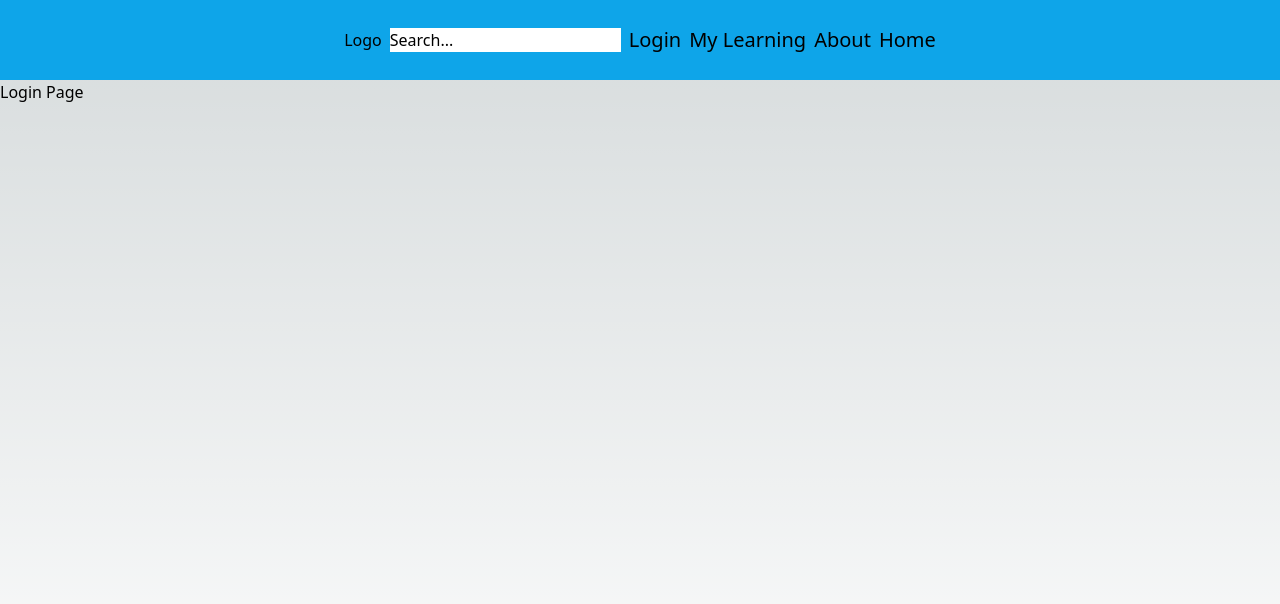
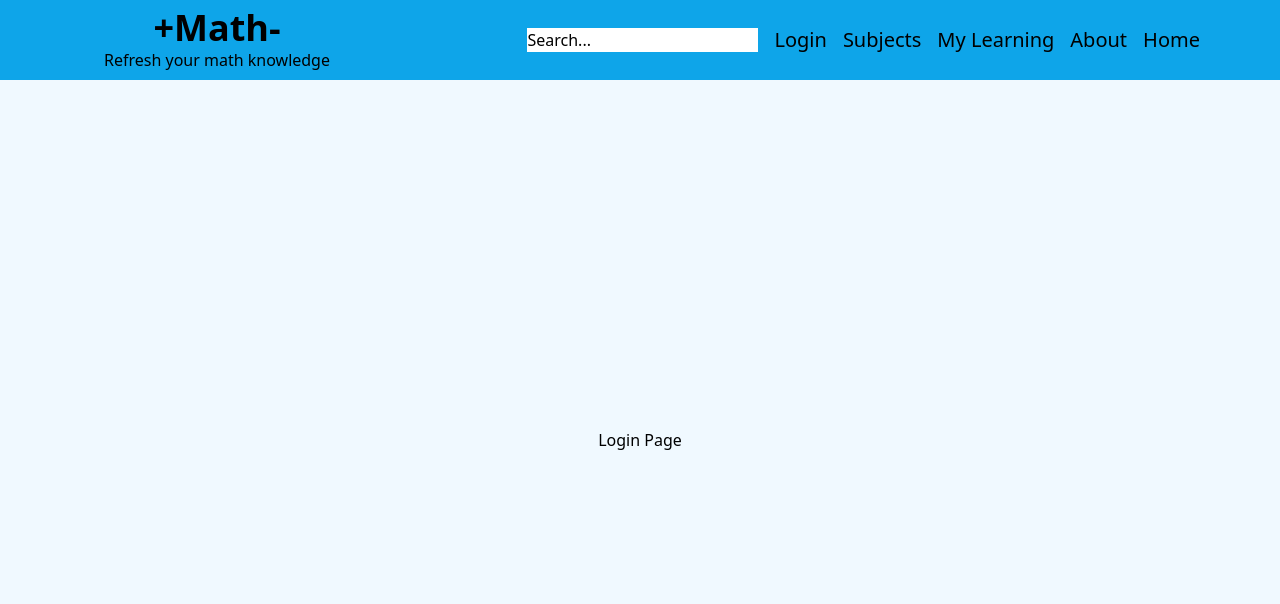
Before and after one commit to MartinPettersen/math-tutorial-site, a Next.js app: page /login in a window 1280 px wide. Shown: the top 604 px of the page. Built offline with nearby package versions, Linux system fonts and the light colour scheme.

Commit message:
add logo

```diff
--- a/app/login/page.tsx
+++ b/app/login/page.tsx
@@ -2,7 +2,7 @@ import React from 'react'
 
 function page() {
   return (
-    <div>Login Page</div>
+    <div className='flex justify-center items-center bg-sky-50 h-[90%]'>Login Page</div>
   )
 }
 
--- a/app/page.tsx
+++ b/app/page.tsx
@@ -9,7 +9,7 @@ export default async function Home() {
   return (
     <main >
 
-     <div>Subjects {subjects.length}</div>
+     <div>d{subjects.length}</div>
     </main>
   )
 }
--- /dev/null
+++ b/components/Logo/Logo.tsx
@@ -0,0 +1,12 @@
+import React from "react";
+
+function Logo() {
+  return (
+    <div className="flex flex-col items-center sm:gap-0 gap-2 p-2">
+      <div className="text-4xl font-bold">+Math-</div>
+      <div>Refresh your math knowledge</div>
+    </div>
+  );
+}
+
+export default Logo;
--- a/components/navbar/Navbar.tsx
+++ b/components/navbar/Navbar.tsx
@@ -1,19 +1,24 @@
-import React from 'react'
-import NavButton from './NavButton'
-import SearchField from './SearchField'
+import React from "react";
+import NavButton from "./NavButton";
+import SearchField from "./SearchField";
+import Logo from "../Logo/Logo";
 
 function Navbar() {
   return (
-    <div className='flex items-center justify-center flex-col sm:flex-row sm:h-[10%] bg-sky-500 gap-2'>
-        <div>Logo</div>
+    <div className="flex items-center   flex-col sm:flex-row sm:h-[10%] bg-sky-500 justify-between p-4 sm:pl-20 sm:pr-20">
+      <div className="p-4 ">
+        <Logo />
+      </div>
+      <div className="flex items-center justify-center flex-col sm:flex-row gap-4">
         <SearchField />
-        <NavButton buttonLabel="Login" url="login"/>
-        <NavButton buttonLabel="My Learning" url="myLearning"/>
+        <NavButton buttonLabel="Login" url="login" />
+        <NavButton buttonLabel="Subjects" url="/subjects" />
+        <NavButton buttonLabel="My Learning" url="myLearning" />
         <NavButton buttonLabel="About" url="about" />
-        <NavButton buttonLabel="Home" url=""/>
-
+        <NavButton buttonLabel="Home" url="" />
+      </div>
     </div>
-  )
+  );
 }
 
-export default Navbar
+export default Navbar;
```
